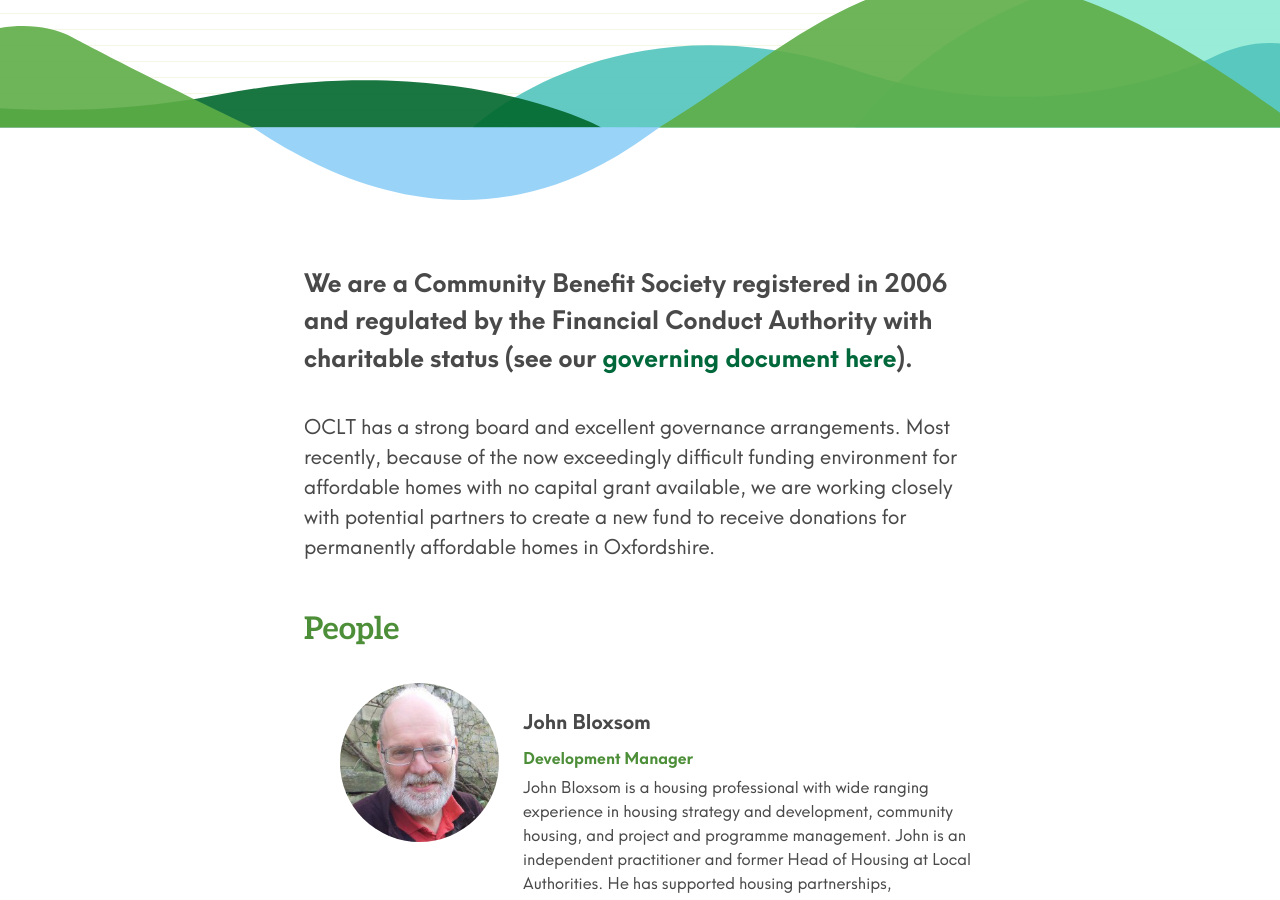
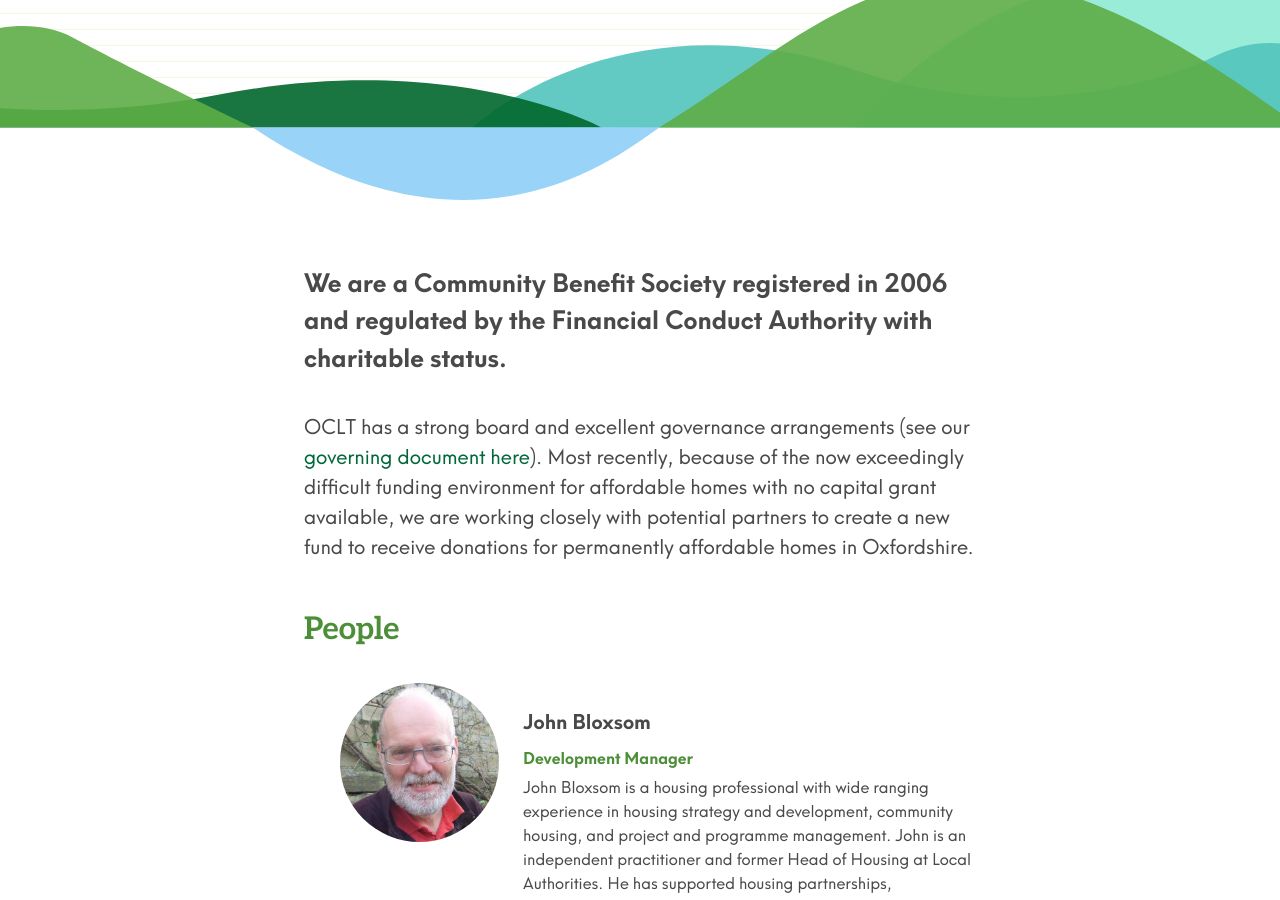
Before and after one commit to johnpuddephatt/oclt, a Jekyll site: the page built from _pages/about.md, in a window 1280 px wide and 900 px high, scrolled down 345 px. Built offline with Jekyll 4.4.1, drawn with Linux system fonts in a browser that asks for light colours; part of the change alters nothing that is shown.

```diff
--- a/_pages/about.md
+++ b/_pages/about.md
@@ -5,8 +5,8 @@ subtitle: We’re committed to creating permanently-affordable homes in the city
   county.
 
 ---
-We are a Community Benefit Society registered in 2006 and regulated by the Financial Conduct Authority with charitable status (see our [governing document here](/uploads/copy-of-governing-document.pdf)).
+We are a Community Benefit Society registered in 2006 and regulated by the Financial Conduct Authority with charitable status.
 
-OCLT has a strong board and excellent governance arrangements. Most recently, because of the now exceedingly difficult funding environment for affordable homes with no capital grant available, we are working closely with potential partners to create a new fund to receive donations for permanently affordable homes in Oxfordshire.
+OCLT has a strong board and excellent governance arrangements (see our [governing document here](https://app.forestry.io/sites/pybyray5gshxow/body-media//uploads/copy-of-governing-document.pdf)). Most recently, because of the now exceedingly difficult funding environment for affordable homes with no capital grant available, we are working closely with potential partners to create a new fund to receive donations for permanently affordable homes in Oxfordshire.
 
 {% include people.html %}
```
